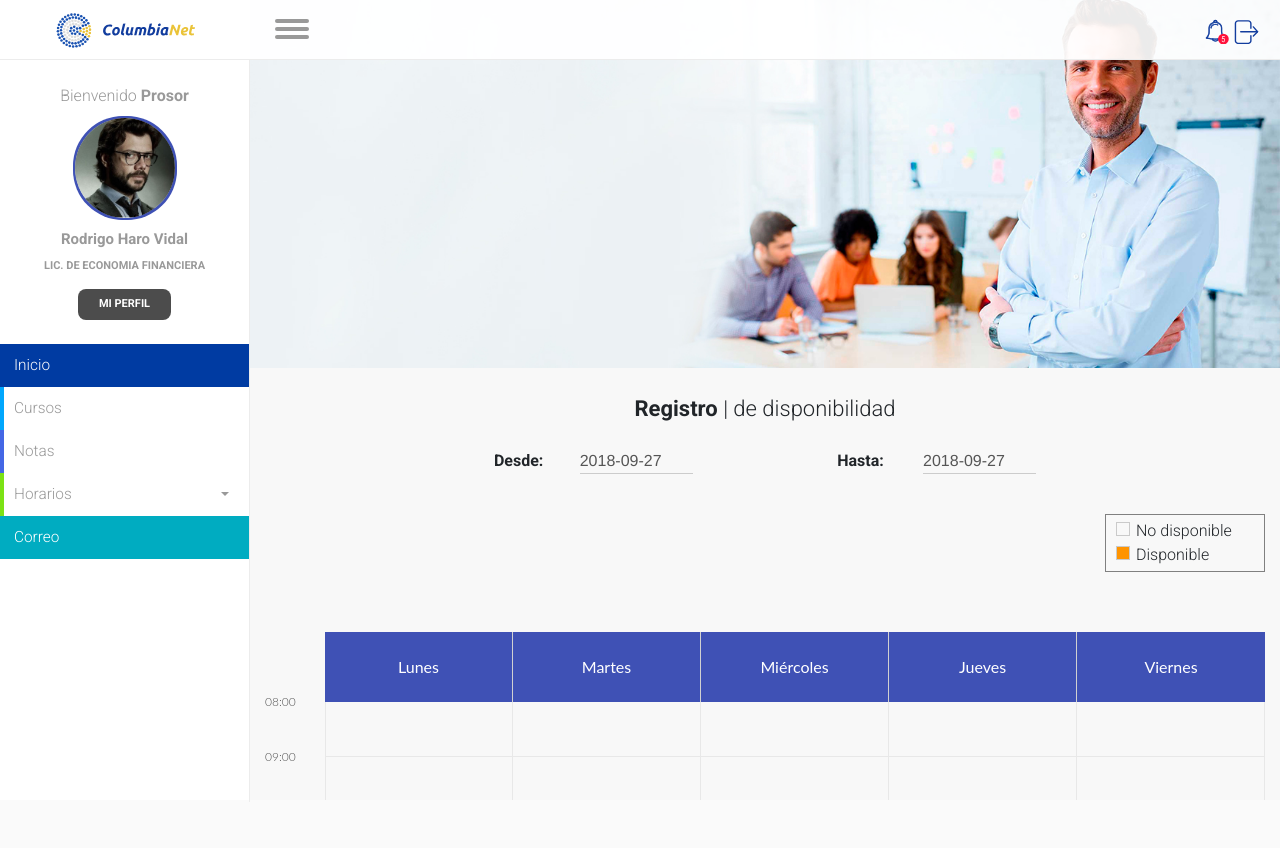
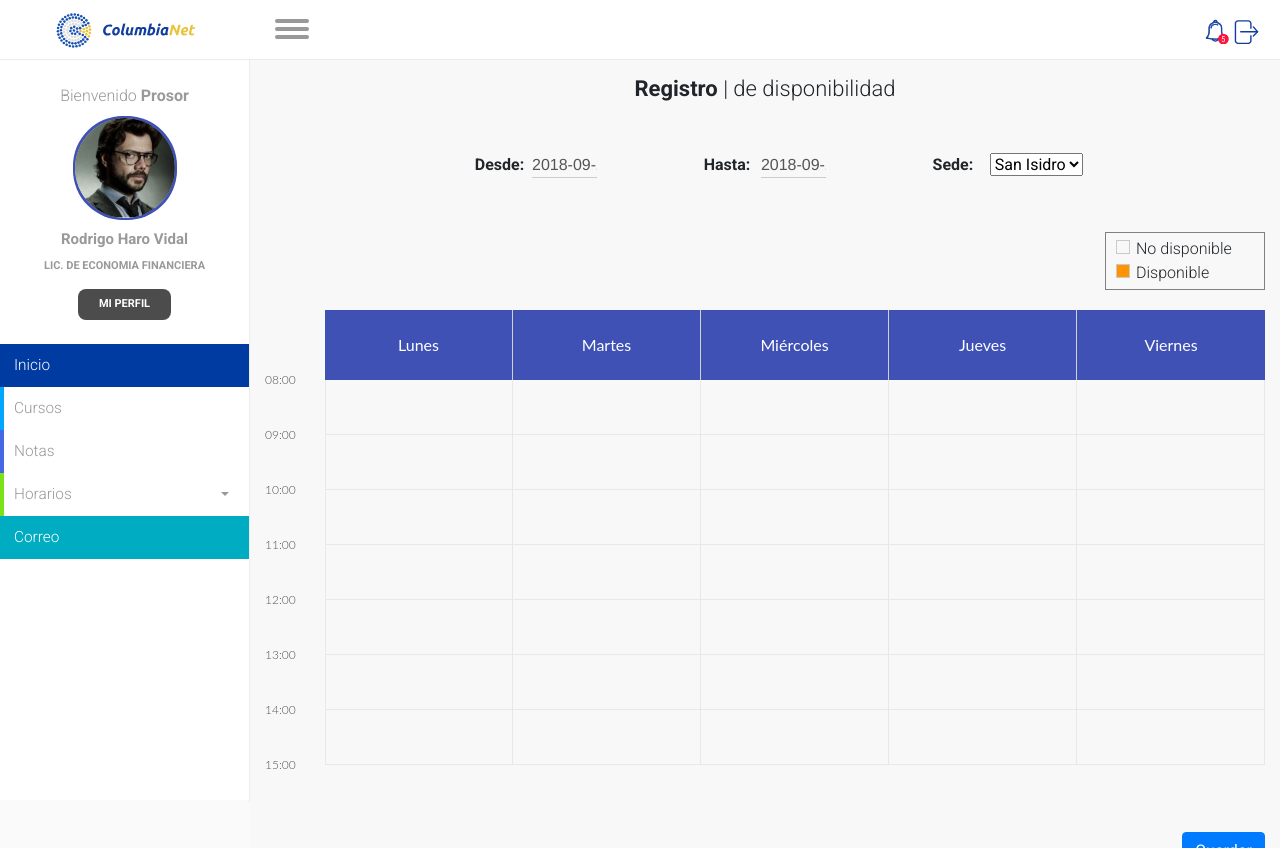
Before and after one commit to mitsuru17/maqueta-columbia-intranet, a plain HTML site: page profesores-cambios-horas-libres.html in a window 1280 px wide. Before the commit the page ends 802 px from the top, so only its background shows below. Drawn offline with Linux system fonts and the light colour scheme.

Commit message:
Eliminado slider de las cabeceras en profesor

```diff
--- a/profesores-cambios-horas-libres.html
+++ b/profesores-cambios-horas-libres.html
@@ -191,12 +191,9 @@
                         </div>
                     </div>
 
-                    <div class="mainWrapper">
-                        <div class="col-md-12 p-0">
-                            <img src="img/slider/profesor1.jpg" alt="">
-                        </div>
+                    <div class="mainWrapper mt-5">
                         <div class="container">
-                            <div class="col-md-12 my-4 text-center">
+                            <div class="col-md-12 mt-4 mb-5 text-center">
                                 <div class="main-title"><strong>Registro</strong> | de disponibilidad</div>
                             </div>
                         </div>
@@ -205,7 +202,7 @@
                             <div class="row">
                                 <div class="offset-md-2 col-md-8">
                                     <div class="row">
-                                        <div class="col-md-6">
+                                        <div class="col-md-4">
                                             <div class="row">
                                                 <div class="offset-md-2 col-md-3 bolder">Desde:</div>
                                                 <div class="col-md-5">
@@ -215,12 +212,26 @@
                                                 </div>
                                             </div>
                                         </div>
-                                        <div class="col-md-6">
+                                        <div class="col-md-4">
                                             <div class="row">
                                                 <div class="offset-md-2 col-md-3 bolder">Hasta:</div>
                                                 <div class="col-md-5">
                                                     <div class="input">
                                                         <input type="text" id="disponibilidadHasta" class="flatpickr flatpickr-input" readonly="readonly">
+                                                    </div>
+                                                </div>
+                                            </div>
+                                        </div>
+                                        <div class="col-md-4">
+                                            <div class="row">
+                                                <div class="offset-md-2 col-md-3 bolder">Sede:</div>
+                                                <div class="col-md-5">
+                                                    <div class="input">
+                                                        <select id="sede">
+                                                            <option>San Isidro</option>
+                                                            <option>San Isidro</option>
+                                                            <option>San Isidro</option>
+                                                        </select>
                                                     </div>
                                                 </div>
                                             </div>
@@ -237,9 +248,9 @@
                                 </div>
                             </div>
                             <div class="row">
-                                <div class="col-md-12 tab-wrapper" id="erTab">
+                                <div class="col-md-12 mt-0 tab-wrapper" id="erTab">
                                     <div class="tiva-timetable" id="registroDispo" data-view="week" data-mode="day" data-start="monday" data-nav="hide"></div>
-                                    <div class="col-md-12 d-flex justify-content-end pr-0">
+                                    <div class="col-md-12 d-flex justify-content-end pr-0 mb-5">
                                         <button type="button" id="btnRegistroDispo" class="btn btn-primary">Guardar</button>
                                     </div>
                                 </div>
```
Also changed, not shown: profesores-cambios-alumnos.html (+1 -4 lines), profesores-cambios-cursos.html (+1 -4 lines), profesores-cambios-horarios.html (+2 -5 lines).
